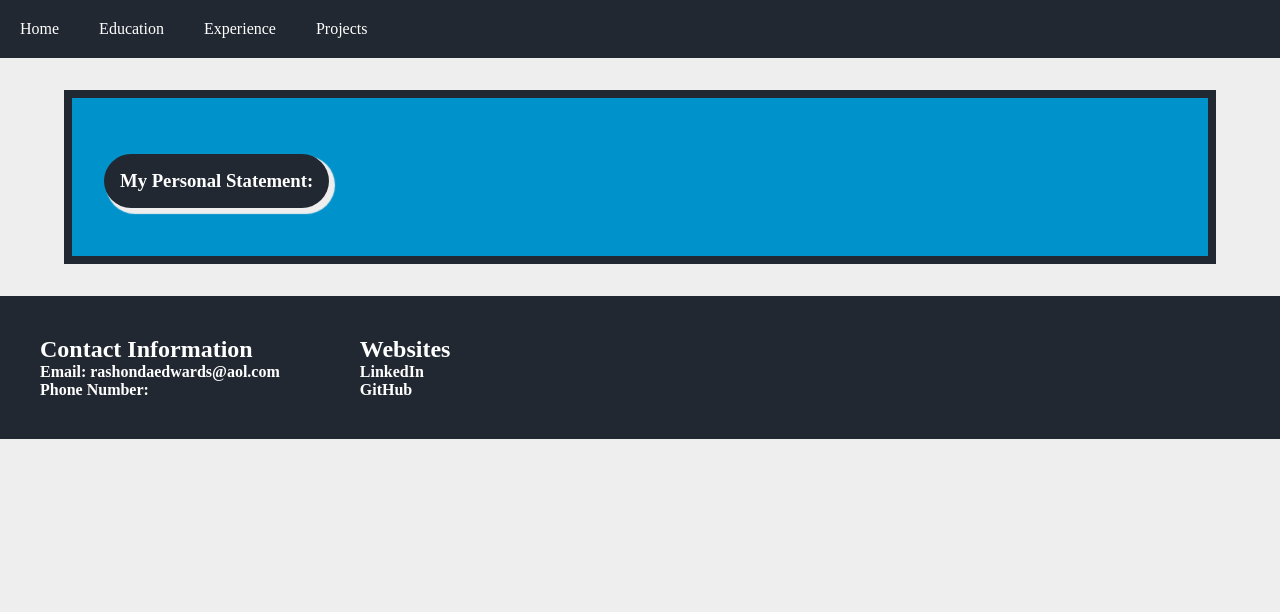
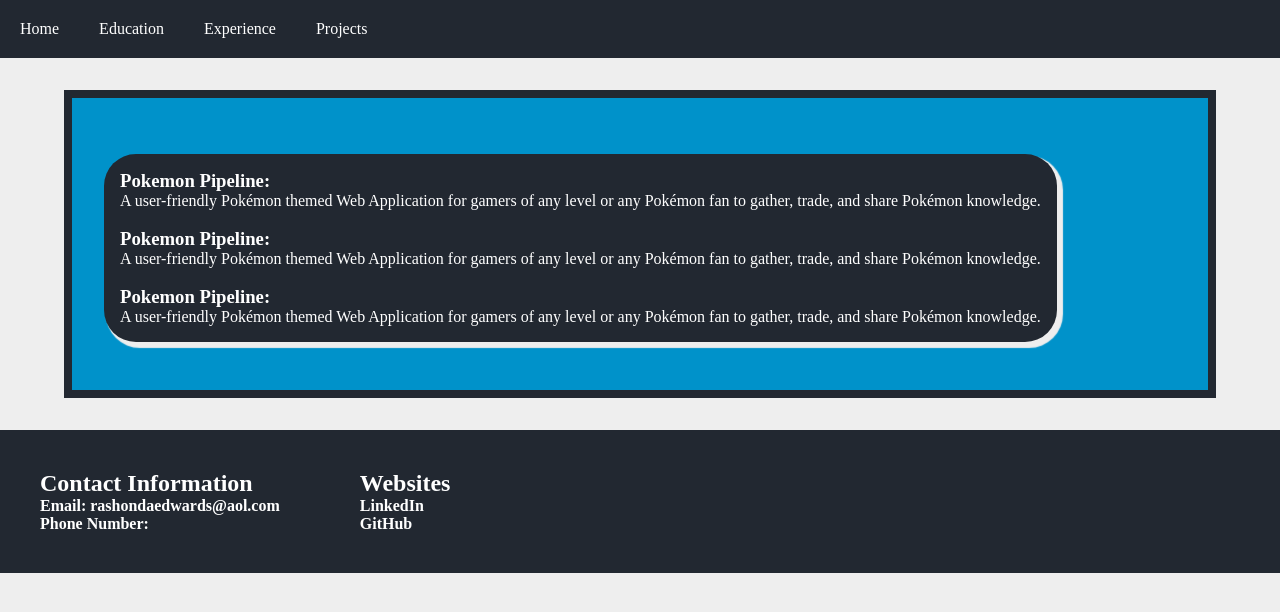
Before and after one commit to rdedwards1124/Portfolio, a React (Create React App) app: page /Projects in a window 1280 px wide. Shown: the top 612 px of the page. Built offline with nearby package versions, Linux system fonts and the light colour scheme.

Commit message:
more project work

```diff
--- a/src/Components/Projects.js
+++ b/src/Components/Projects.js
@@ -6,9 +6,19 @@
         <>
             <div className="Home-Main">
                 <div className="Paragraph">
-                    <h3>My Personal Statement:</h3>
+                    <h3>Pokemon Pipeline:</h3>
                     <p>
-
+                        A user-friendly Pokémon themed Web Application for gamers of any level or any Pokémon fan to gather, trade, and share Pokémon knowledge.
+                    </p>
+                    <br/>
+                    <h3>Pokemon Pipeline:</h3>
+                    <p>
+                        A user-friendly Pokémon themed Web Application for gamers of any level or any Pokémon fan to gather, trade, and share Pokémon knowledge.
+                    </p>
+                    <br/>
+                    <h3>Pokemon Pipeline:</h3>
+                    <p>
+                        A user-friendly Pokémon themed Web Application for gamers of any level or any Pokémon fan to gather, trade, and share Pokémon knowledge.
                     </p>
                 </div>
             </div>
```
